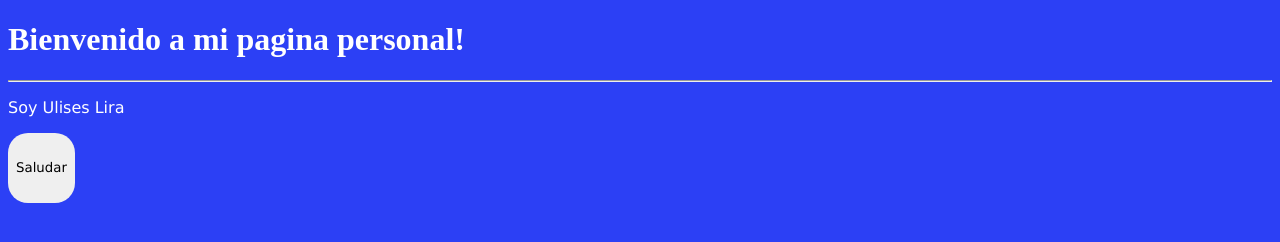
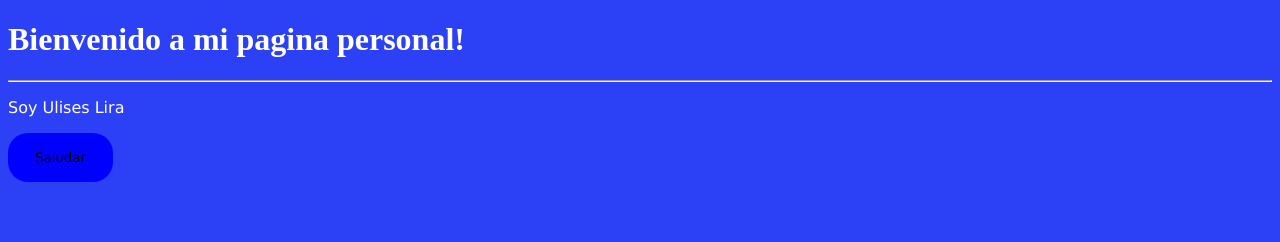
Before and after one commit to LiraU13/LiraU13.github.io, a plain HTML site: page index.html in a window 1280 px wide. Drawn offline with Linux system fonts and the light colour scheme.

```diff
--- a/css/styles.css
+++ b/css/styles.css
@@ -4,8 +4,8 @@ body {
 }
 
 button {
-    height: 70px;
-    ackground: green;
+    padding: 15px 25px;
+    background: blue;
     border-radius: 20px;
     border-color: rgba(128, 128, 128, 0);
     font-family: Verdana, Geneva, Tahoma, sans-serif;
```
Also changed, not shown: 1 other file.
